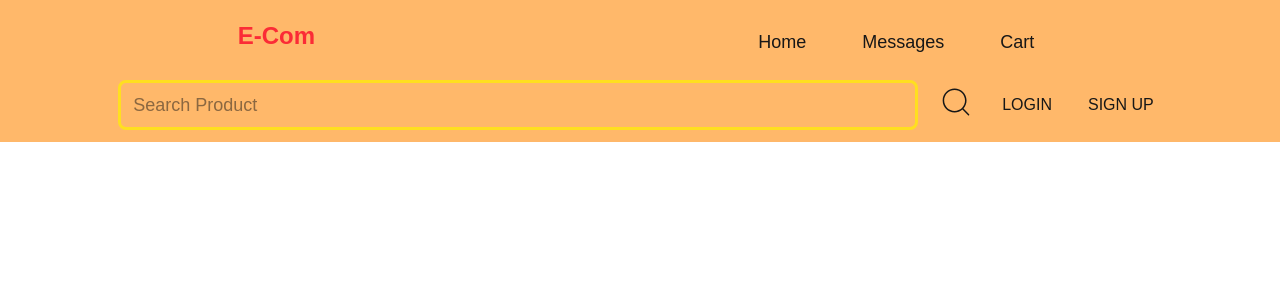
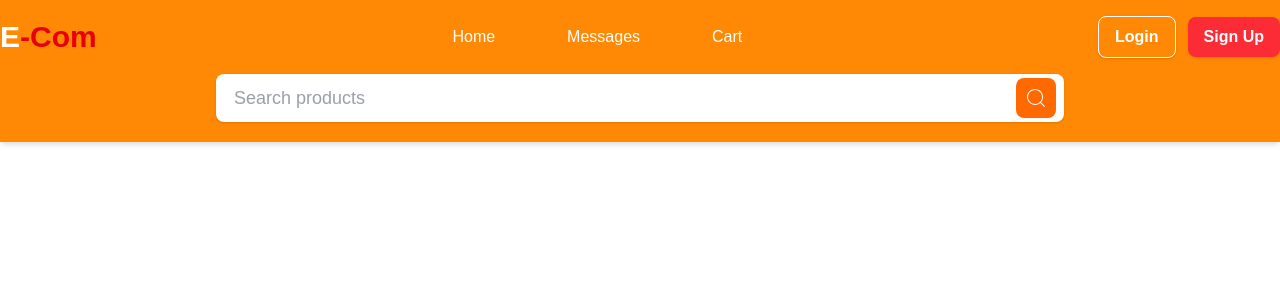
Before and after one commit to akhileshbhatt049/E-Com, a Next.js app: page / in a window 1280 px wide. Shown: the top 300 px of the page. Built offline with nearby package versions, Linux system fonts and the light colour scheme.

Commit message:
Topbar design completed

```diff
--- a/app/components/Topbar.tsx
+++ b/app/components/Topbar.tsx
@@ -4,22 +4,54 @@ import { CiSearch } from "react-icons/ci";
 const Topbar = () => {
   return (
     <>
-      <div className="flex justify-around bg-orange-300 text-lg p-5 ">
-        <div className="text-2xl font-bold text-red-500 ">E-Com</div>
-        <div className="flex gap-10 self-center">
-          <Link href="#" className="py-2 hover:bg-orange-400 px-2 h-10 rounded-lg self-center">Home</Link>
-          <Link href="#" className="py-2 hover:bg-orange-400 px-2 h-10 rounded-lg self-center">Messages</Link>
-          <Link href="#" className="py-2 hover:bg-orange-400 px-2 h-10 rounded-lg self-center">Cart</Link>
-          {/* <Link href="#" className="py-2 hover:bg-orange-400 px-2 h-10 rounded-lg self-center"></Link> */}
-          {/* <Link href="#" className="py-2 hover:bg-orange-400 px-2 h-10 rounded-lg self-center"></Link> */}
+      {/* Navbar */}
+      <nav className="bg-orange-400 shadow-md">
+        <div className="flex items-center justify-between max-w-7xl mx-auto  py-4 ">
+
+          {/* Logo */}
+          <Link href="/" className="text-3xl font-bold text-white" >
+            E<span className="text-red-600">-Com</span>
+          </Link>
+
+          {/* Navigation */}
+          <div className=" flex items-center gap-10">
+            <Link href="#" className="text-white px-4 py-2 rounded-lg hover:bg-orange-500 transition duration-300">
+              Home
+            </Link>
+
+            <Link href="#" className="text-white px-4 py-2 rounded-lg hover:bg-orange-500 transition duration-300" >
+              Messages
+            </Link>
+
+            <Link href="#" className="text-white px-4 py-2 rounded-lg hover:bg-orange-500 transition duration-300" >
+              Cart
+            </Link>
+          </div>
+
+          {/* Login and SignUp Buttons */}
+          <div className="flex items-center gap-3">
+            <Link href="/login" className="border border-white px-4 py-2 rounded-lg text-white font-semibold shadow-sm hover:bg-white hover:text-orange-500 transition duration-300" >
+              Login
+            </Link>
+
+            <Link href="/signup" className="bg-red-500 px-4 py-2 rounded-lg font-semibold text-white shadow-sm hover:bg-red-600 transition duration-300" >
+              Sign Up
+            </Link>
+          </div>
         </div>
-      </div>
-      <div className="flex justify-center bg-orange-300 pb-3 gap-5 transition-all ">
-        <input type="text" name="Search" placeholder="Search Product" className="border-3 border-yellow-300 focus:outline-violet-50 text-lg rounded-lg px-3 py-2 w-200 "/>
-        <CiSearch className="text-4xl relative top-1 cursor-pointer"/>
-        <Link href="/login" className="py-2 hover:bg-orange-400 px-2 h-10 rounded-lg self-center"> LOGIN</Link>
-        <Link href="#" className="py-2 hover:bg-orange-400 px-2 h-10 rounded-lg self-center"> SIGN UP</Link>
-      </div>
+
+        {/* Search Bar */}
+        <div className="w-4xl mx-auto px-6 pb-5">
+          <div className="flex items-center relative ">
+
+            <input type="text" name="Search" placeholder="Search products" className="w-full h-12 bg-white px-4 pr-14 border-2 border-transparent rounded-lg text-gray-700 text-lg shadow-sm outline-none focus:border-orange-500 transition duration-300" />
+            <button type="button" className="flex items-center justify-center rounded-lg bg-orange-500 text-white absolute right-2 w-10 h-10 hover:bg-orange-600 transition duration-300" >
+              <CiSearch className="text-2xl" />
+            </button>
+
+          </div>
+        </div>
+      </nav>
     </>
   );
 };
```
